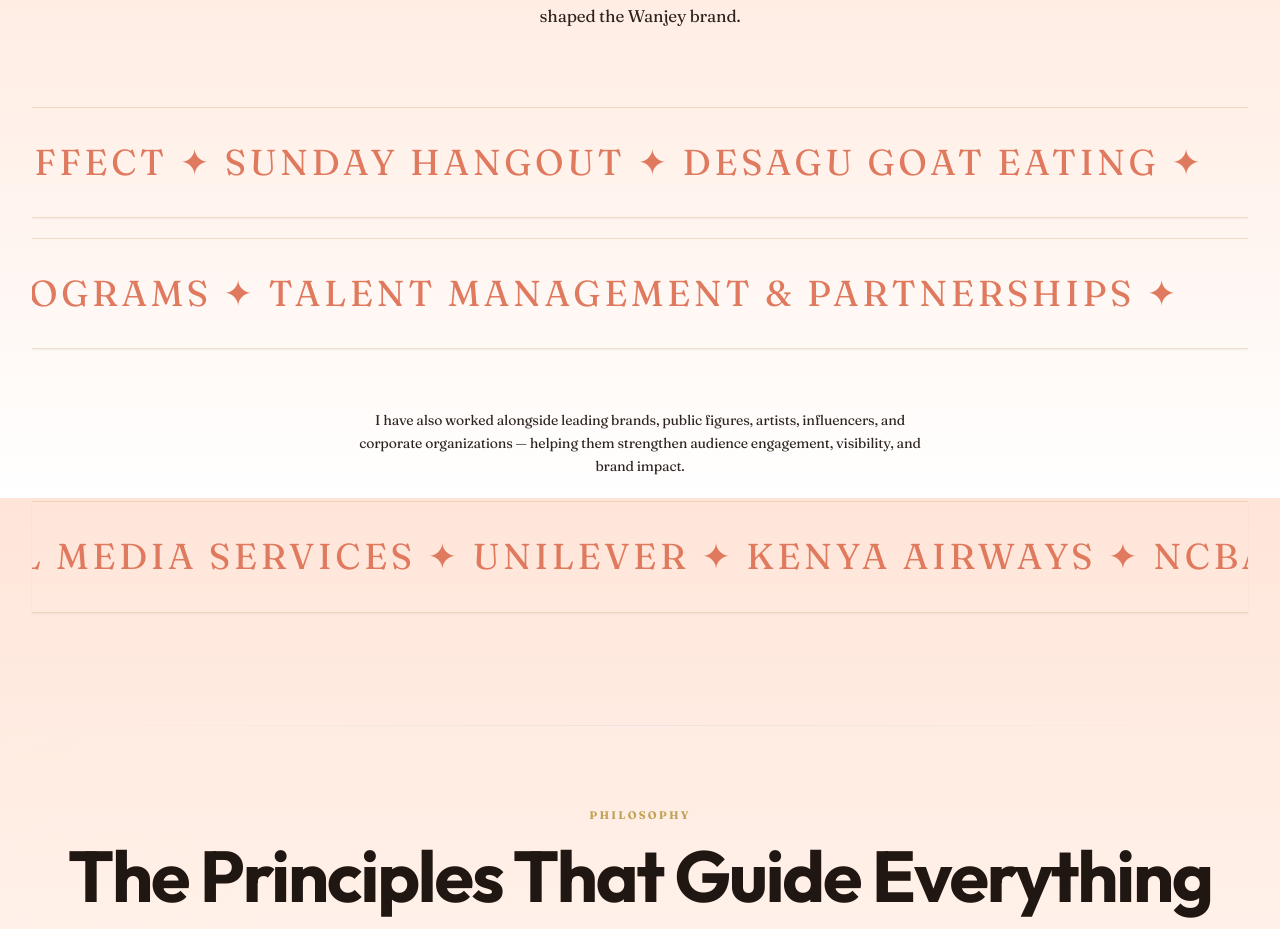
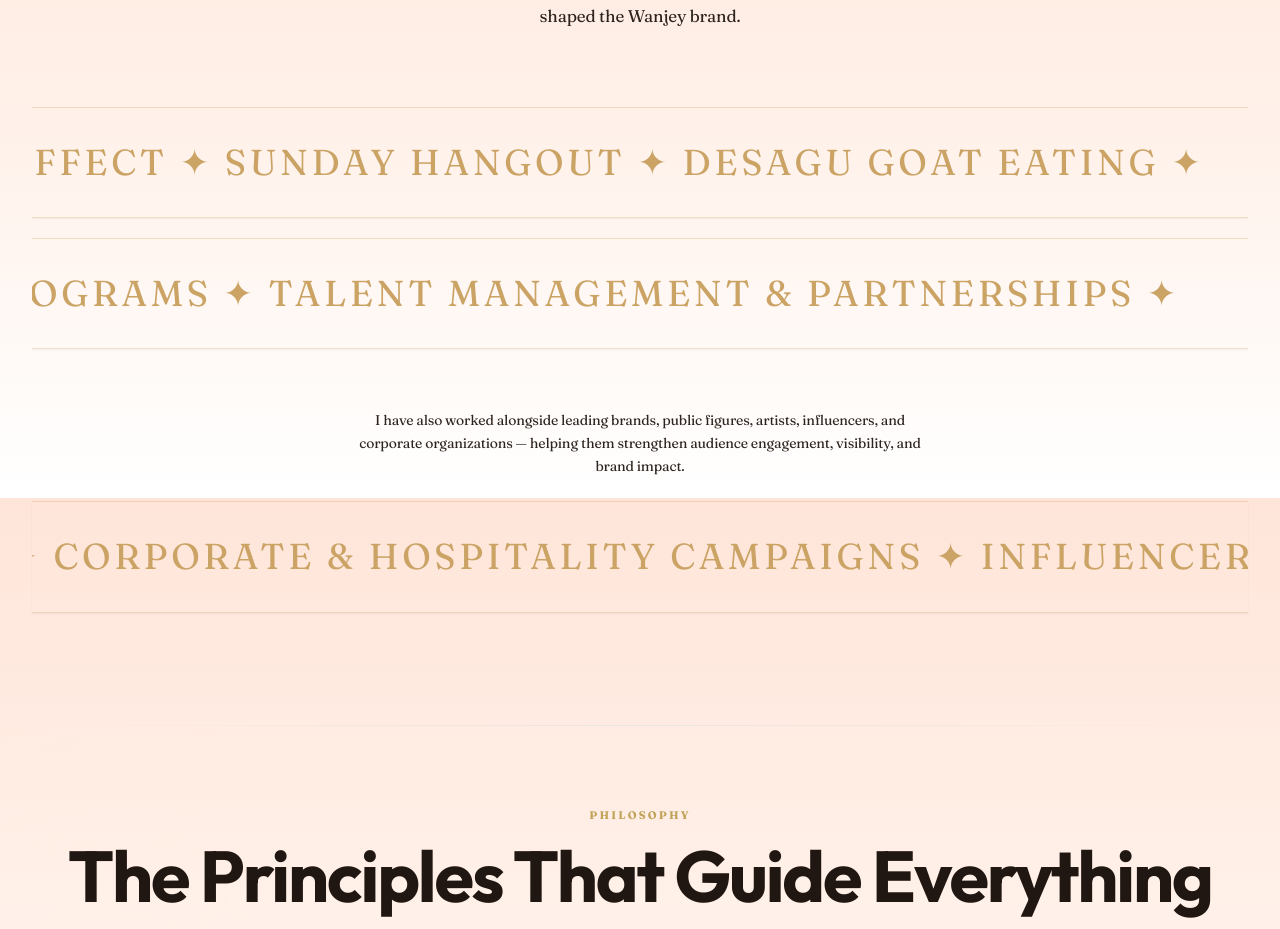
Before and after one commit to malnusagency-lgtm/wanjey-events, a Next.js app: page /about in a window 1280 px wide. Shown: the part 5902-6831 px from the top of the page. Built offline with nearby package versions, Linux system fonts and the light colour scheme.

Commit message:
Update marquee text colors to gold (#CAA365) and replace BrandsMarquee contents with ProjectsMarquee items

```diff
--- a/src/components/BrandsMarquee.tsx
+++ b/src/components/BrandsMarquee.tsx
@@ -1,28 +1,23 @@
 'use client';
 import { motion } from "framer-motion";
 
-const brands = [
-  "Safaricom",
-  "Toto Kingdom",
-  "EABL",
-  "Coca-Cola",
-  "Big Voices",
-  "Royal Media Services",
-  "Unilever",
-  "Kenya Airways",
-  "NCBA Bank",
-  "Naivas",
-  "KCB Group",
-  "Kenyatta University",
+const items = [
+  "Big Voices Festival",
+  "The Don Effect",
+  "Sunday Hangout",
+  "Desagu Goat Eating",
+  "Corporate & Hospitality Campaigns",
+  "Influencer & Brand Ambassador Programs",
+  "Talent Management & Partnerships",
 ];
 
 export default function BrandsMarquee() {
-  const text = brands.map(b => b.toUpperCase()).join(" ✦ ") + " ✦ ";
+  const text = items.map(b => b.toUpperCase()).join(" ✦ ") + " ✦ ";
 
   return (
     <div className="relative flex w-full overflow-hidden border-y border-[#CAA365]/30 bg-transparent py-5 md:py-6 z-10 shadow-sm">
       <motion.div
-        className="flex whitespace-nowrap font-serif text-lg font-black tracking-widest text-[#E07A5F] sm:text-2xl md:text-4xl"
+        className="flex whitespace-nowrap font-serif text-lg font-black tracking-widest text-[#CAA365] sm:text-2xl md:text-4xl"
         initial={{ x: "0%" }}
         animate={{ x: "-50%" }}
         transition={{
--- a/src/components/InfiniteMarquee.tsx
+++ b/src/components/InfiniteMarquee.tsx
@@ -9,7 +9,7 @@
   return (
     <div className="relative flex w-full overflow-hidden border-y border-[#CAA365]/30 bg-transparent py-5 md:py-6 z-10 shadow-sm">
       <motion.div
-        className="flex whitespace-nowrap font-serif text-lg font-black tracking-widest text-[#E07A5F] sm:text-2xl md:text-4xl"
+        className="flex whitespace-nowrap font-serif text-lg font-black tracking-widest text-[#CAA365] sm:text-2xl md:text-4xl"
         initial={{ x: "0%" }}
         animate={{ x: "-50%" }}
         transition={{
--- a/src/components/ProjectsMarquee.tsx
+++ b/src/components/ProjectsMarquee.tsx
@@ -21,7 +21,7 @@
     return (
       <div className="relative flex w-full overflow-hidden border-y border-[#CAA365]/30 bg-transparent py-5 md:py-6 shadow-sm my-1 z-10">
         <motion.div
-          className="flex whitespace-nowrap font-serif text-lg font-black tracking-widest text-[#E07A5F] sm:text-2xl md:text-4xl"
+          className="flex whitespace-nowrap font-serif text-lg font-black tracking-widest text-[#CAA365] sm:text-2xl md:text-4xl"
           initial={{ x: direction === "left" ? "0%" : "-50%" }}
           animate={{ x: direction === "left" ? "-50%" : "0%" }}
           transition={{
```
